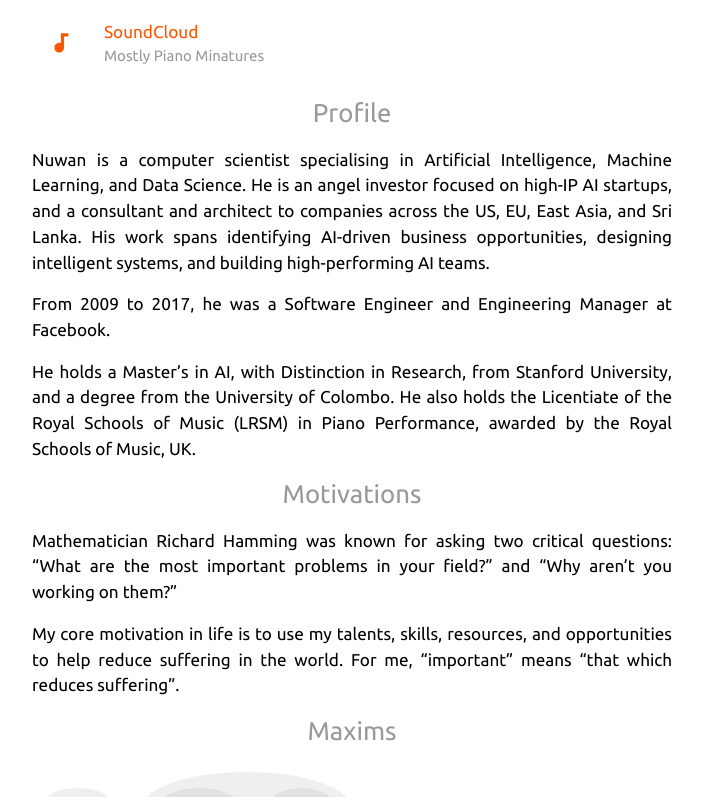
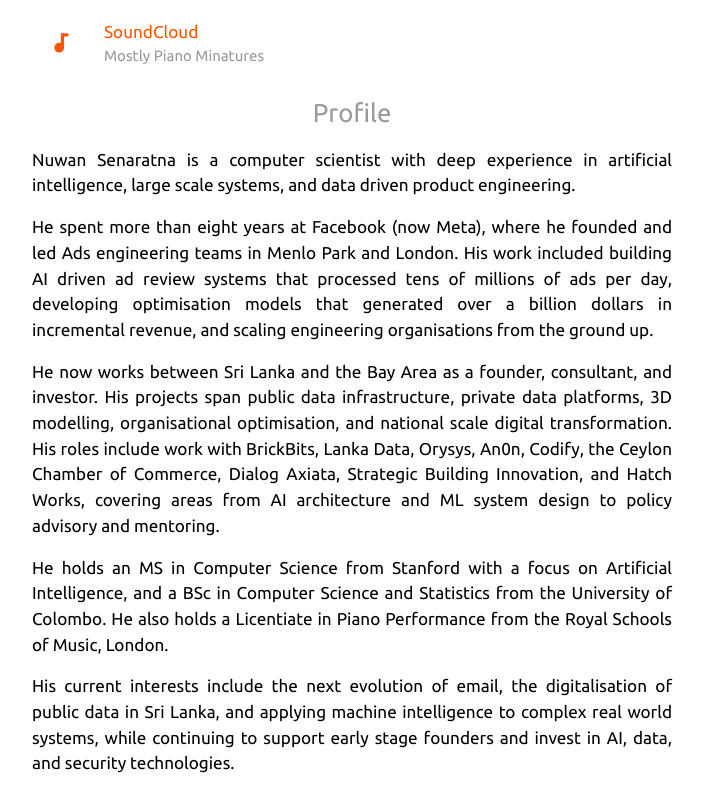
Before and after one commit to nuuuwan/nuuuwan, a React (Create React App) app: page / in a window 1280 px wide. Shown: the part 760-1557 px from the top of the page, without its empty margins (288-991 px from the left). Built offline with nearby package versions, Linux system fonts and the light colour scheme.

Commit message:
Update ProfileSection with enhanced biography and professional details

```diff
--- a/src/view/molecules/ProfileSection.js
+++ b/src/view/molecules/ProfileSection.js
@@ -4,9 +4,11 @@ import Title from "./Title";
 
 const PROFILE_CONTENT = {
   Profile: [
-    "Nuwan is a computer scientist specialising in Artificial Intelligence, Machine Learning, and Data Science. He is an angel investor focused on high-IP AI startups, and a consultant and architect to companies across the US, EU, East Asia, and Sri Lanka. His work spans identifying AI-driven business opportunities, designing intelligent systems, and building high-performing AI teams.",
-    "From 2009 to 2017, he was a Software Engineer and Engineering Manager at Facebook.",
-    "He holds a Master’s in AI, with Distinction in Research, from Stanford University, and a degree from the University of Colombo. He also holds the Licentiate of the Royal Schools of Music (LRSM) in Piano Performance, awarded by the Royal Schools of Music, UK.",
+    "Nuwan Senaratna is a computer scientist with deep experience in artificial intelligence, large scale systems, and data driven product engineering.",
+    "He spent more than eight years at Facebook (now Meta), where he founded and led Ads engineering teams in Menlo Park and London. His work included building AI driven ad review systems that processed tens of millions of ads per day, developing optimisation models that generated over a billion dollars in incremental revenue, and scaling engineering organisations from the ground up.",
+    "He now works between Sri Lanka and the Bay Area as a founder, consultant, and investor. His projects span public data infrastructure, private data platforms, 3D modelling, organisational optimisation, and national scale digital transformation. His roles include work with BrickBits, Lanka Data, Orysys, An0n, Codify, the Ceylon Chamber of Commerce, Dialog Axiata, Strategic Building Innovation, and Hatch Works, covering areas from AI architecture and ML system design to policy advisory and mentoring.",
+    "He holds an MS in Computer Science from Stanford with a focus on Artificial Intelligence, and a BSc in Computer Science and Statistics from the University of Colombo. He also holds a Licentiate in Piano Performance from the Royal Schools of Music, London.",
+    "His current interests include the next evolution of email, the digitalisation of public data in Sri Lanka, and applying machine intelligence to complex real world systems, while continuing to support early stage founders and invest in AI, data, and security technologies.",
   ],
   Motivations: [
     "Mathematician Richard Hamming was known for asking two critical questions: “What are the most important problems in your field?” and “Why aren’t you working on them?”",
@@ -24,7 +26,7 @@ export default function ProfileSection() {
     <Box>
       {Object.entries(PROFILE_CONTENT).map(function (
         [title, paragraphs],
-        iEntry,
+        iEntry
       ) {
         return (
           <Box key={iEntry}>
```
